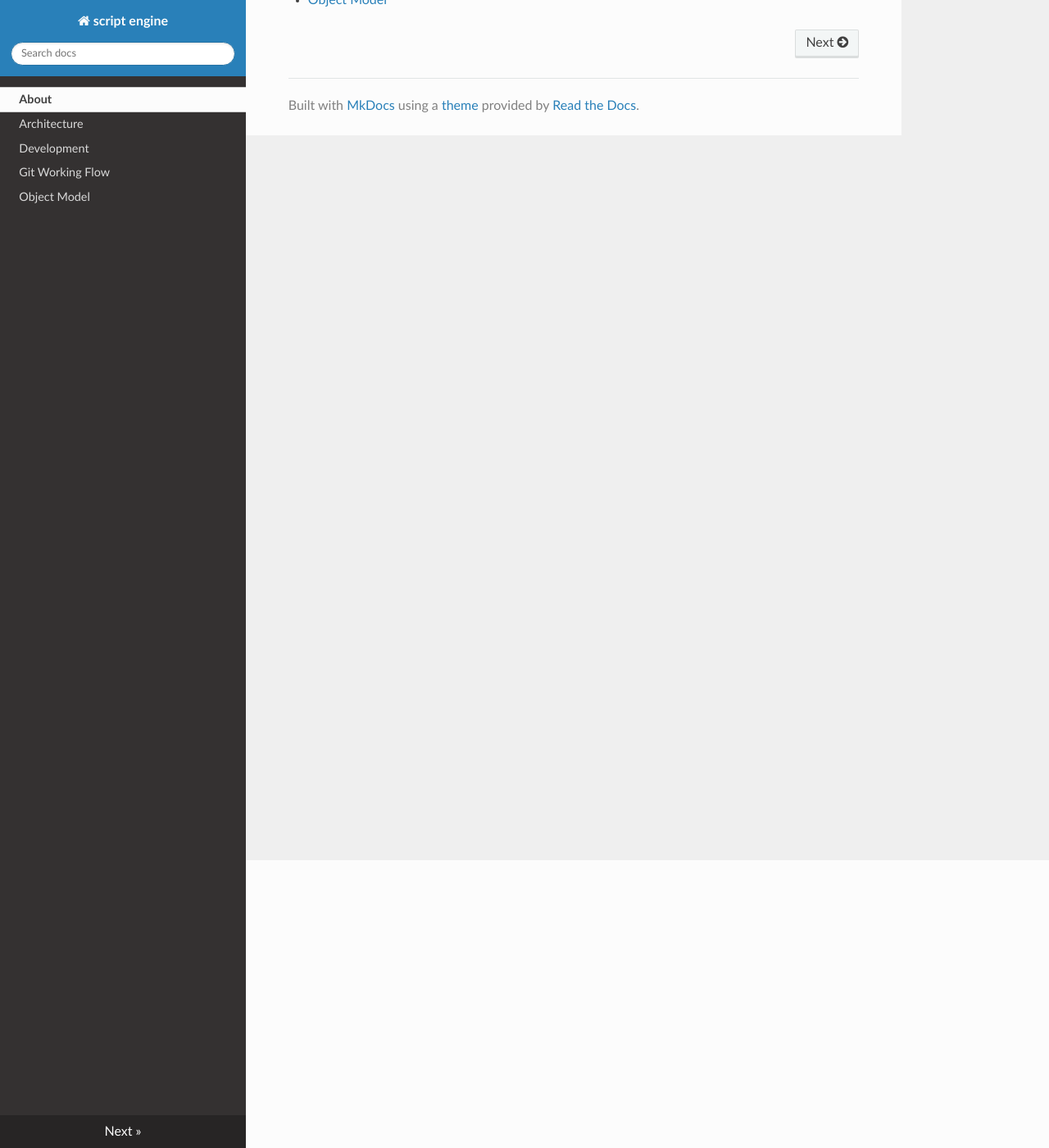
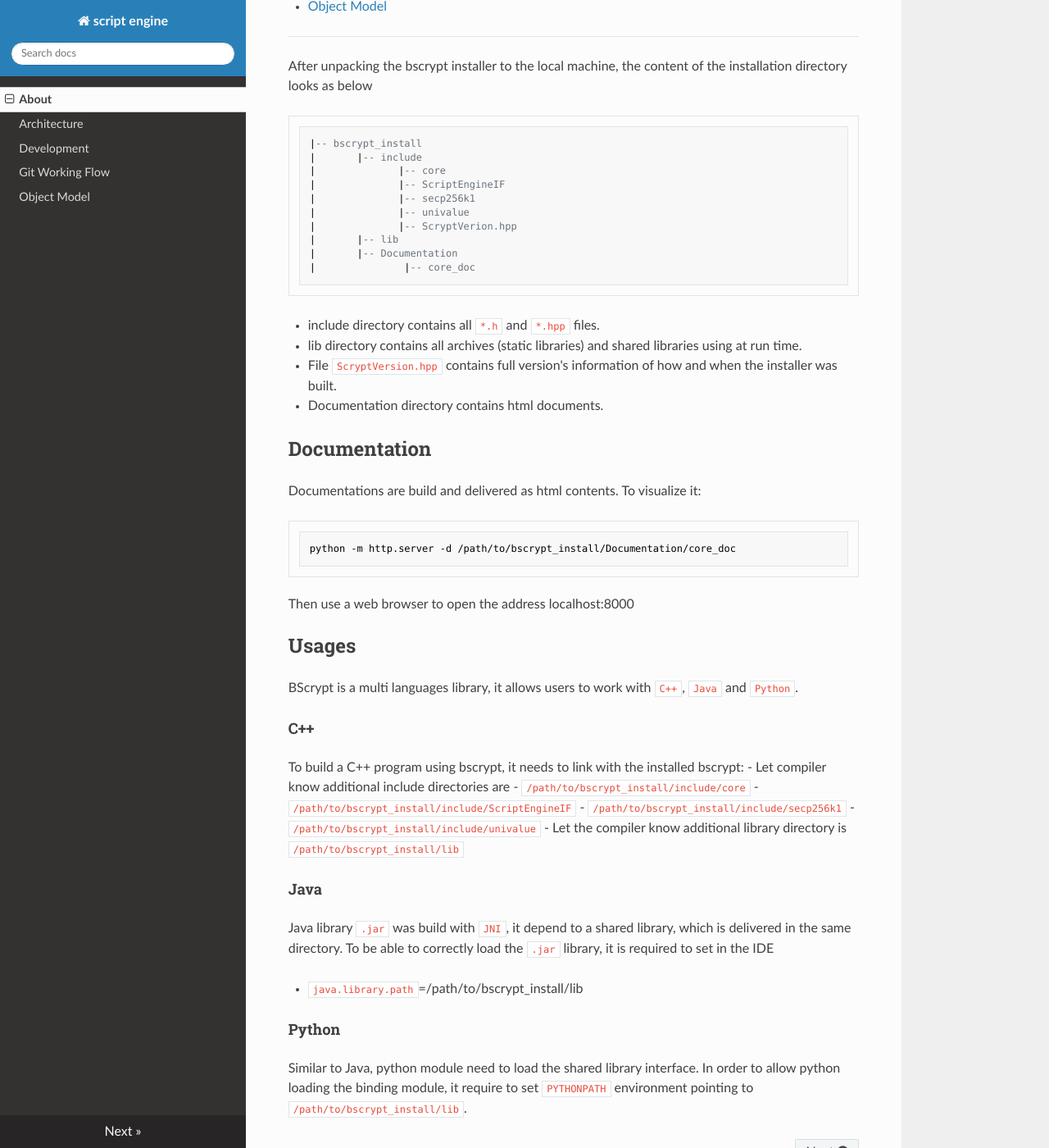
Before and after one commit to bitcoin-sv/bdk, an MkDocs documentation site: the page built from documentation/docs/index.md, in a window 1280 px wide and 1400 px high, scrolled down 351 px. Shown: the whole window at 82% size. Built offline with MkDocs 1.6.1, drawn with Linux system fonts in a browser that asks for light colours; nearby versions of some CDN libraries; some of the changed text lies outside the part shown.

Commit message:
add user's documentation

````diff
--- a/documentation/docs/index.md
+++ b/documentation/docs/index.md
@@ -1,7 +1,56 @@
-**Welcome to Bscrypt**
+## Getting started
 
 Bscrypt provides a facilities to work with Bitcoin SV scripts with different languages. It has the core part building all fundamental script's functionalities as a C++ library and different modules imlementing extras features. Those modules can be language binding (Java, Python) allowing developers from these programming background to develop scripts. Users are able to extend the functionalities by implementing their own modules.
 
 - [Architecture](Architecture.md)
 - [Development setup](DeveloperSetup.md)
 - [Object Model](ObjectModel.md)
+
+---
+
+After unpacking the bscrypt installer to the local machine, the content of the installation directory looks as below
+
+```
+|-- bscrypt_install
+|       |-- include
+|              |-- core
+|              |-- ScriptEngineIF
+|              |-- secp256k1
+|              |-- univalue
+|              |-- ScryptVerion.hpp
+|       |-- lib
+|       |-- Documentation
+|               |-- core_doc
+```
+
+- include directory contains all `*.h` and `*.hpp` files.
+- lib directory contains all archives (static libraries) and shared libraries using at run time.
+- File `ScryptVersion.hpp` contains full version's information of how and when the installer was built.
+- Documentation directory contains html documents.
+
+## Documentation
+Documentations are build and delivered as html contents. To visualize it:
+```
+python -m http.server -d /path/to/bscrypt_install/Documentation/core_doc
+```
+Then use a web browser to open the address localhost:8000
+
+## Usages
+BScrypt is a multi languages library, it allows users to work with `C++`, `Java` and `Python`.
+
+#### C++
+To build a C++ program using bscrypt, it needs to link with the installed bscrypt:
+- Let compiler know additional include directories are
+    - `/path/to/bscrypt_install/include/core`
+    - `/path/to/bscrypt_install/include/ScriptEngineIF`
+    - `/path/to/bscrypt_install/include/secp256k1`
+    - `/path/to/bscrypt_install/include/univalue`
+- Let the compiler know additional library directory is `/path/to/bscrypt_install/lib`
+
+#### Java
+Java library `.jar` was build with `JNI`, it depend to a shared library, which is delivered in the same directory. To be able to correctly load the `.jar` library, it is required to set in the IDE
+
+- `java.library.path`=/path/to/bscrypt_install/lib
+
+#### Python
+Similar to Java, python module need to load the shared library interface. In order to allow python loading the binding module, it require to set `PYTHONPATH` environment pointing to `/path/to/bscrypt_install/lib`.
````
